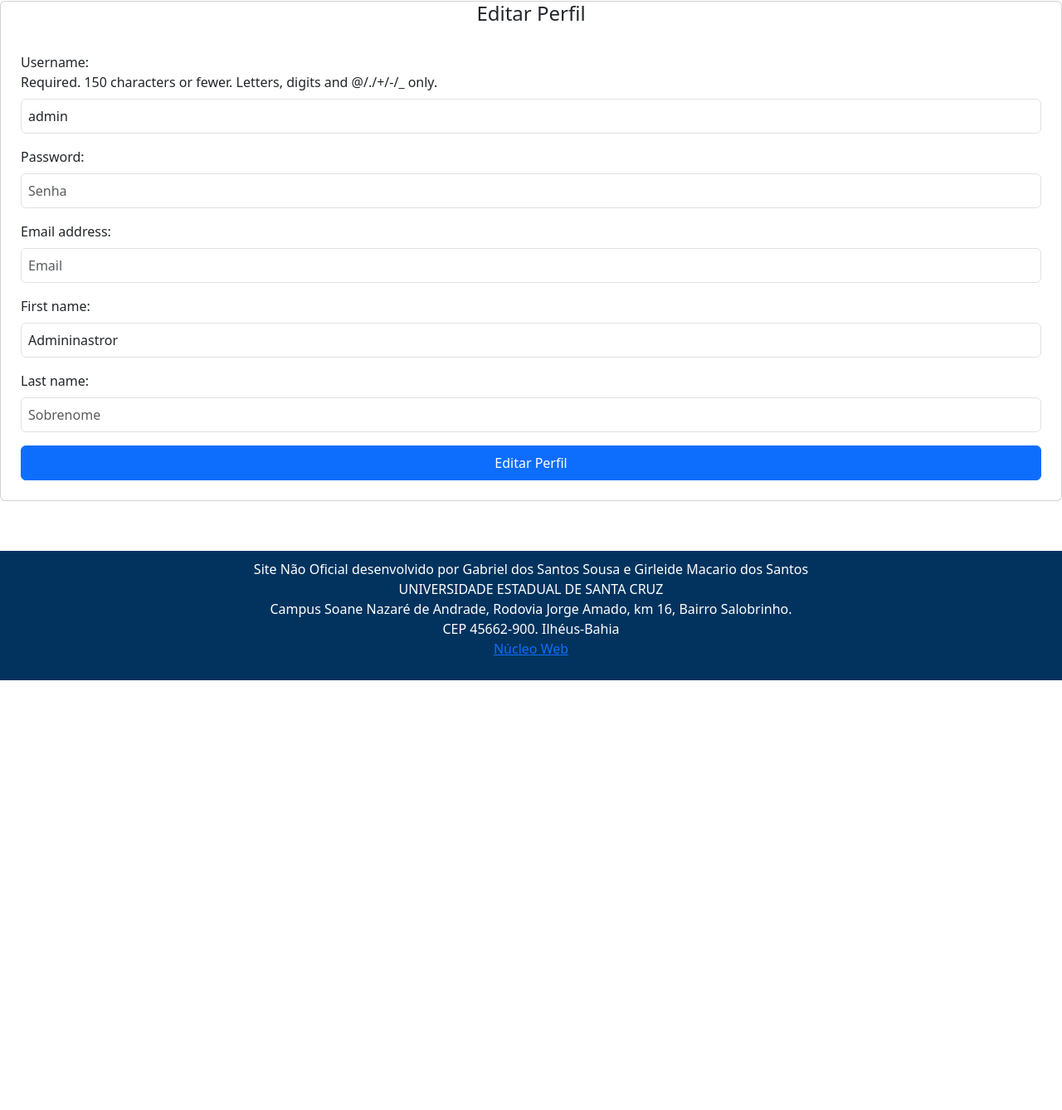
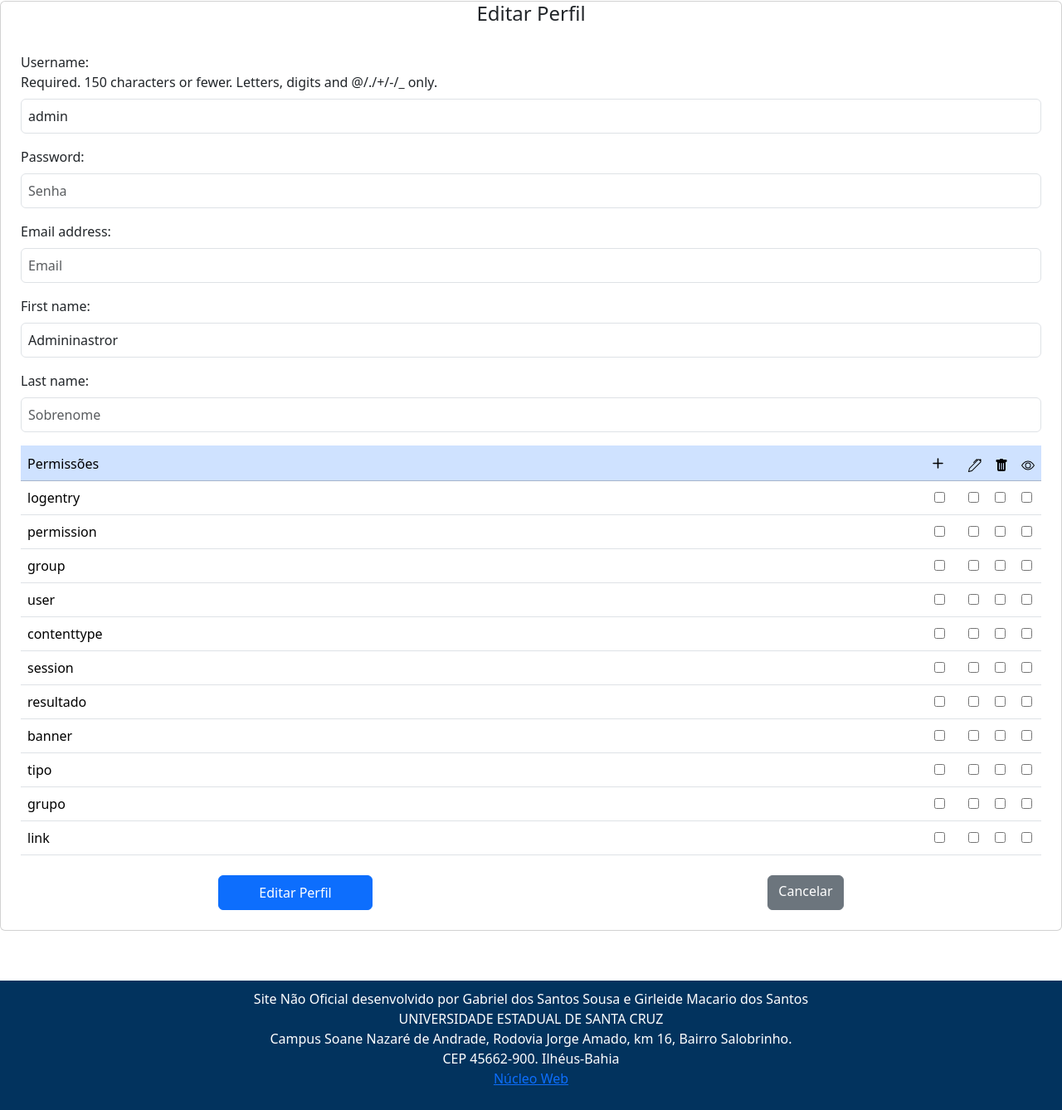
Before and after one commit to gsousa143/site_uesc, a Django app: page /admusuario/1 in a window 1280 px wide. Shown: the part 216-1554 px from the top of the page at 83% size. Before the commit the page ends 1036 px from the top, so only its background shows below. Run offline with Django 5.2, Linux system fonts and the light colour scheme; data comes from the database, SQL or seed files in the repository; both versions use the stored data as it was after the commit.

Commit message:
editar usuarios nao funfa

```diff
--- a/uesc/uesc_app/templates/adm.html
+++ b/uesc/uesc_app/templates/adm.html
@@ -2,7 +2,7 @@
 {% load static %}
 
 {% block main %}
-<a href="{% url 'cadastro' %}"> Adicionar Usuario</a>
+<a href="{% url 'cadastro'%}"> Adicionar Usuario</a>
 <div class="table-responsive">
     <table class="table table-bordered table-striped">
         <thead class="thead-dark">
--- a/uesc/uesc_app/templates/admusuario.html
+++ b/uesc/uesc_app/templates/admusuario.html
@@ -12,9 +12,55 @@
         <form method="post" action="{% url 'editarusuario' user.id %}" class="d-flex flex-column align-content-around m-2 gap-2">
             {% csrf_token %}
             {{form_cadastro}}
-            <button type="submit" class="btn btn-primary px-5 py-2">Editar Perfil</button>
+            <div>
+                <table class="table">
+                    <thead class="table-primary">
+                        <tr>
+                            <td>
+                                Permissões
+                            </td>
+                            <td>
+                                <svg xmlns="http://www.w3.org/2000/svg" width="25" height="25" fill="currentColor" class="bi bi-plus" style="transform: translateX(-.5rem)" viewBox="0 0 16 16">
+                                    <path d="M8 4a.5.5 0 0 1 .5.5v3h3a.5.5 0 0 1 0 1h-3v3a.5.5 0 0 1-1 0v-3h-3a.5.5 0 0 1 0-1h3v-3A.5.5 0 0 1 8 4"/>
+                                </svg>
+                            </td>
+                            <td>
+                                <svg xmlns="http://www.w3.org/2000/svg" width="16" height="16" fill="currentColor" class="bi bi-pen" viewBox="0 0 16 16">
+                                    <path d="m13.498.795.149-.149a1.207 1.207 0 1 1 1.707 1.708l-.149.148a1.5 1.5 0 0 1-.059 2.059L4.854 14.854a.5.5 0 0 1-.233.131l-4 1a.5.5 0 0 1-.606-.606l1-4a.5.5 0 0 1 .131-.232l9.642-9.642a.5.5 0 0 0-.642.056L6.854 4.854a.5.5 0 1 1-.708-.708L9.44.854A1.5 1.5 0 0 1 11.5.796a1.5 1.5 0 0 1 1.998-.001m-.644.766a.5.5 0 0 0-.707 0L1.95 11.756l-.764 3.057 3.057-.764L14.44 3.854a.5.5 0 0 0 0-.708z"/>
+                                </svg>
+                            </td>
+                            <td>
+                                <svg xmlns="http://www.w3.org/2000/svg" width="16" height="16" fill="currentColor" class="bi bi-trash-fill" viewBox="0 0 16 16">
+                                    <path d="M2.5 1a1 1 0 0 0-1 1v1a1 1 0 0 0 1 1H3v9a2 2 0 0 0 2 2h6a2 2 0 0 0 2-2V4h.5a1 1 0 0 0 1-1V2a1 1 0 0 0-1-1H10a1 1 0 0 0-1-1H7a1 1 0 0 0-1 1zm3 4a.5.5 0 0 1 .5.5v7a.5.5 0 0 1-1 0v-7a.5.5 0 0 1 .5-.5M8 5a.5.5 0 0 1 .5.5v7a.5.5 0 0 1-1 0v-7A.5.5 0 0 1 8 5m3 .5v7a.5.5 0 0 1-1 0v-7a.5.5 0 0 1 1 0"/>
+                                </svg>
+                            </td>
+                            <td>
+                                <svg xmlns="http://www.w3.org/2000/svg" width="16" height="16" fill="currentColor" class="bi bi-eye" viewBox="0 0 16 16">
+                                    <path d="M16 8s-3-5.5-8-5.5S0 8 0 8s3 5.5 8 5.5S16 8 16 8M1.173 8a13 13 0 0 1 1.66-2.043C4.12 4.668 5.88 3.5 8 3.5s3.879 1.168 5.168 2.457A13 13 0 0 1 14.828 8q-.086.13-.195.288c-.335.48-.83 1.12-1.465 1.755C11.879 11.332 10.119 12.5 8 12.5s-3.879-1.168-5.168-2.457A13 13 0 0 1 1.172 8z"/>
+                                    <path d="M8 5.5a2.5 2.5 0 1 0 0 5 2.5 2.5 0 0 0 0-5M4.5 8a3.5 3.5 0 1 1 7 0 3.5 3.5 0 0 1-7 0"/>
+                                </svg>
+                            </td>
+                        </tr>
+                    </thead>
+                    <tbody>
+                    {% for key, value in permissoes.items %}
+                        <tr>
+                            <td>{{key}}</td>
+                        {% for itemkey, itemvalue in value.items %}
+                            <td width="30"><input name="permissao" value="{{itemvalue}}" type="checkbox"></td>
+                        {% endfor %}
+                        </tr>
+                    {% endfor %}
+                    </tbody>
+                </table>
+            </div>
+            <div class="d-flex flex-row justify-content-around">
+                <button type="submit" class="btn btn-primary px-5 py-2">Editar Perfil</button>
+                <a class="btn btn-secondary" href="{% url 'adm'%}">Cancelar</a>
+            </div>
         </form>
     </div>
 </div>
 
+
 {%endblock main%}
--- a/uesc/uesc_app/urls.py
+++ b/uesc/uesc_app/urls.py
@@ -18,7 +18,7 @@ urlpatterns = [
     path("cadastro/",views.cadastro,name="cadastro"),
     path("remover/<id>",views.remover, name="remover"),
     path("editarusuario/<id>",views.editarUsuario,name="editarusuario"),
-
+    path("criarusuario/<id>",views.editarUsuario,name="criarusuario"),
 
     path("adm",views.adm,name="adm"),
     path("admusuario/<id>",views.admusuario,name="admusuario"),
--- a/uesc/uesc_app/views.py
+++ b/uesc/uesc_app/views.py
@@ -6,7 +6,7 @@ from django.urls import reverse
 from django.contrib.auth import login as auth_login, logout as auth_logout, authenticate
 from django.contrib.auth.hashers import make_password
 from django.contrib import messages
-from django.contrib.auth.models import Permission
+from django.contrib.auth.models import Permission, Group
 
 def home(request):
     tipos = Tipo.objects.all()
@@ -146,7 +146,16 @@ def editarUsuario (request,id):
         novo_usuario = request.POST.copy()
         novo_usuario["password"] = usuario.password
         user = cadastroForm(instance=usuario, data=novo_usuario)
+
         if user.is_valid:
+
+            permlist = []
+            for permissao in request.POST.getlist("permissao"):
+                permlist.append(Permission.objects.get(id=permissao))
+            user = user.save(commit=False)
+            user.password = make_password(user.password)
+            user.save()
+            user.user_permissions.set(permlist)
             user.save()
     return HttpResponseRedirect(reverse('home'))
 
@@ -158,13 +167,13 @@ def adm(request):
         return render(request, "adm.html", contexto)
     return HttpResponseRedirect(reverse('home'))
 
-
+'''
 def editarpermissao(request,id):
     usuario = User.objects.get(id = id)
     form_cadastro = cadastroForm(instance=usuario)
     contexto = {"usuario":usuario,"form_cadastro":form_cadastro}
     return render(request, "editarpermissao.html", contexto)
-
+'''
 
 def alternaractive(request,id):
     usuario = User.objects.get(id = id)
@@ -190,12 +199,23 @@ def alternarstaff(request,id):
 
 def admusuario(request,id):
 
+    permissoes = Permission.objects.order_by('id')
+    permissoes_agrupadas = {}
+    for permissao in permissoes:
+        objeto = permissao.codename.split("_")
+        if objeto[1] not in permissoes_agrupadas:
+            permissoes_agrupadas[objeto[1]] = {objeto[0] : permissao.id}
+        else:
+            permissoes_agrupadas[objeto[1]][objeto[0]] = permissao.id
+
+
     usuario = User.objects.get(id=id)
-    permissoes = Permission.objects.order_by("id")
     form_cadastro = cadastroForm(instance=usuario)
+    contexto = {
+    "usuario":usuario,
+    "permissoes":permissoes_agrupadas,
+    "form_cadastro":form_cadastro,
+    "grupos": Group.objects.all(),
+    }
 
-    contexto = {
-        "usuario":usuario,
-        "permissoes":permissoes,
-        "form_cadastro":form_cadastro}
     return render(request,"admusuario.html",contexto)
```
Also changed, not shown: uesc/db.sqlite3.
